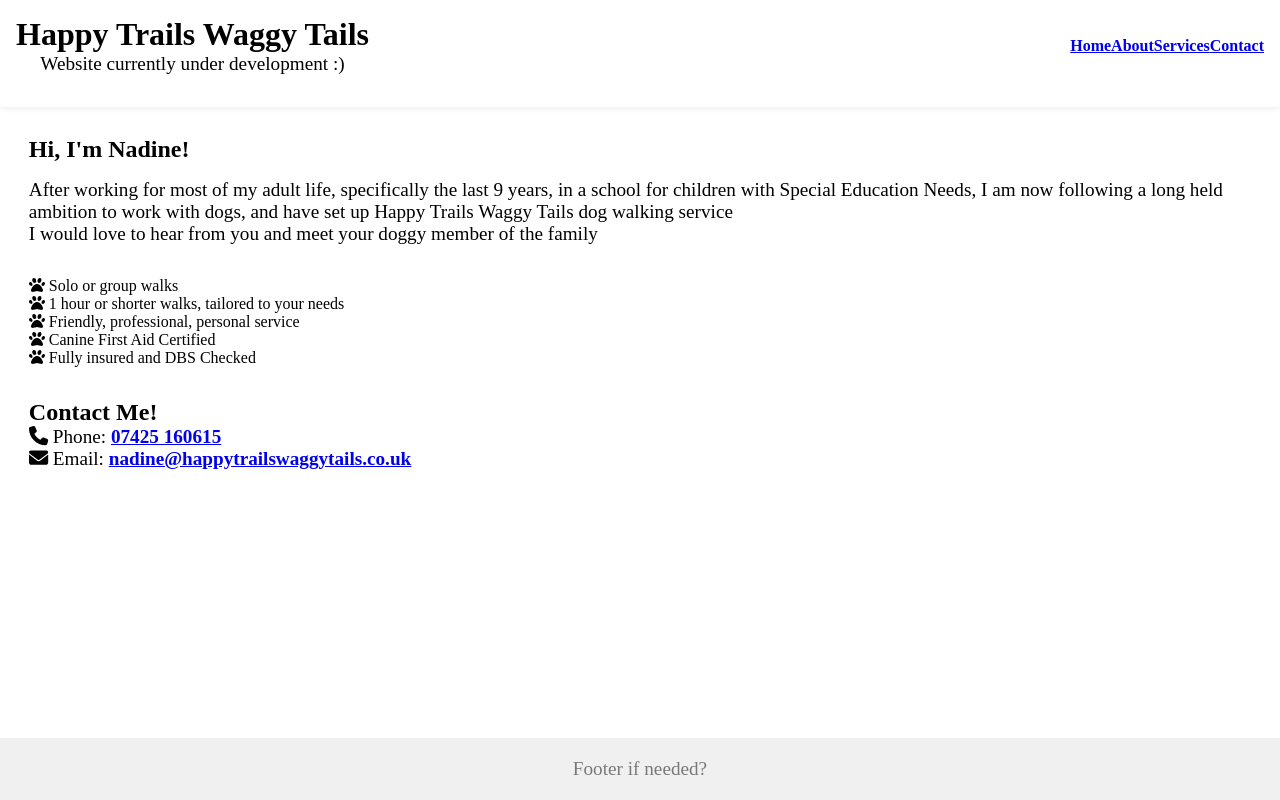
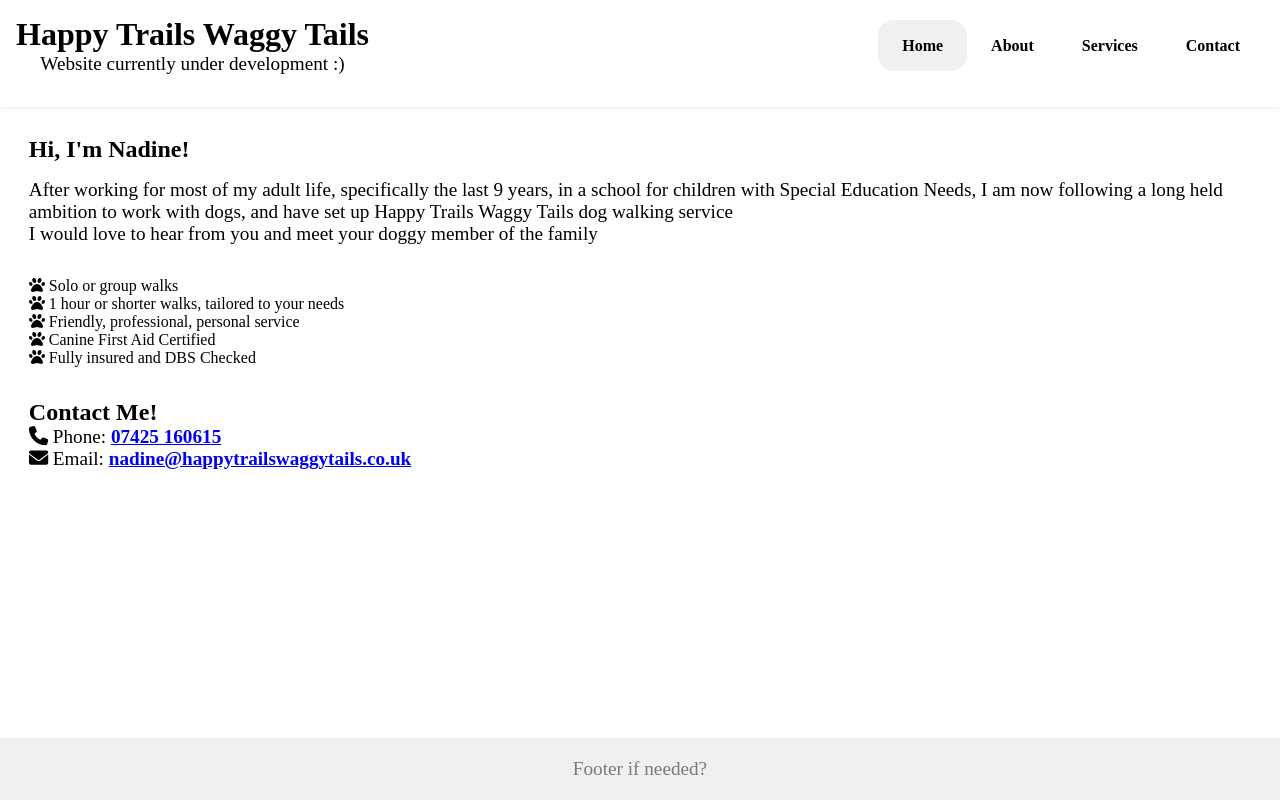
Before and after one commit to ChaosCantrip/HappyTrailsWaggyTails, a Next.js app: page /home in a window 1280 px wide. In both pictures the pointer is over the link "Home". Built offline with nearby package versions, Linux system fonts and the light colour scheme.

Commit message:
Fixed nav styling

```diff
--- a/styles/modules/header.module.css
+++ b/styles/modules/header.module.css
@@ -24,7 +24,7 @@
     list-style: none;
 }
 
-.nav ul li a {
+.nav ul a {
     padding-block: 1rem;
     padding-inline: 1.5rem;
     line-height: 1.2rem;
@@ -33,6 +33,6 @@
     color: black;
 }
 
-.nav ul li a:hover {
+.nav ul a:hover {
     background: #f0f0f0;
 }
```
